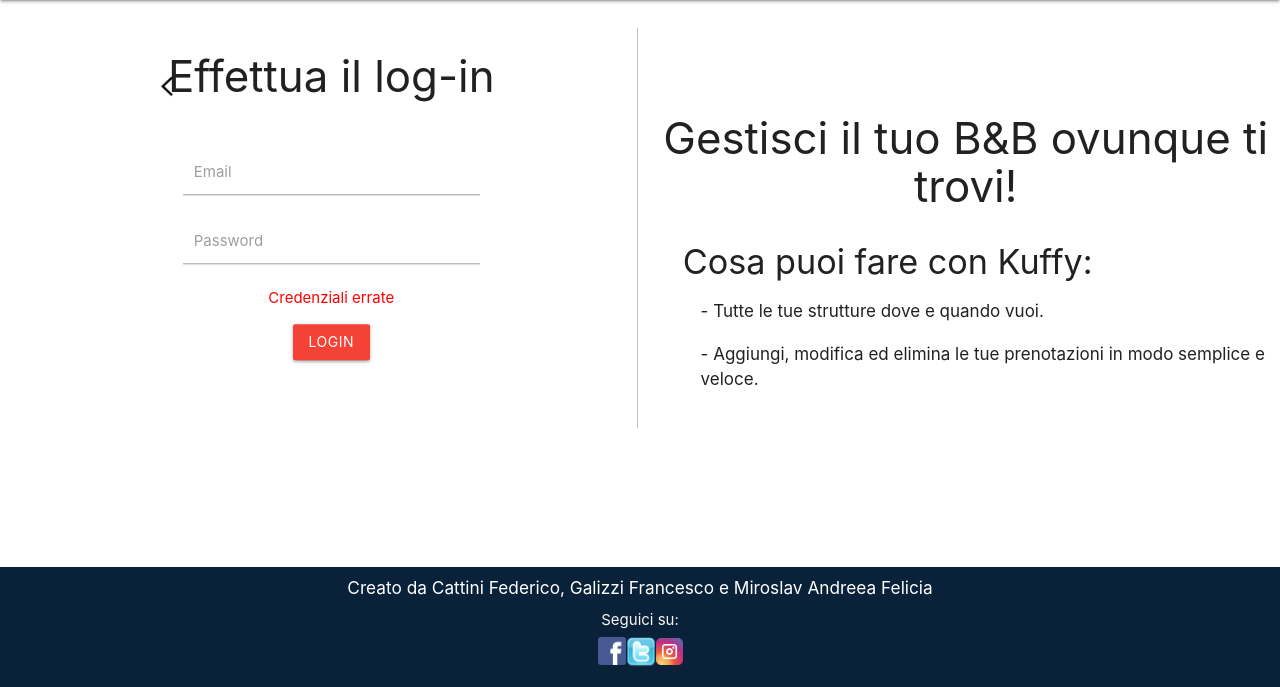
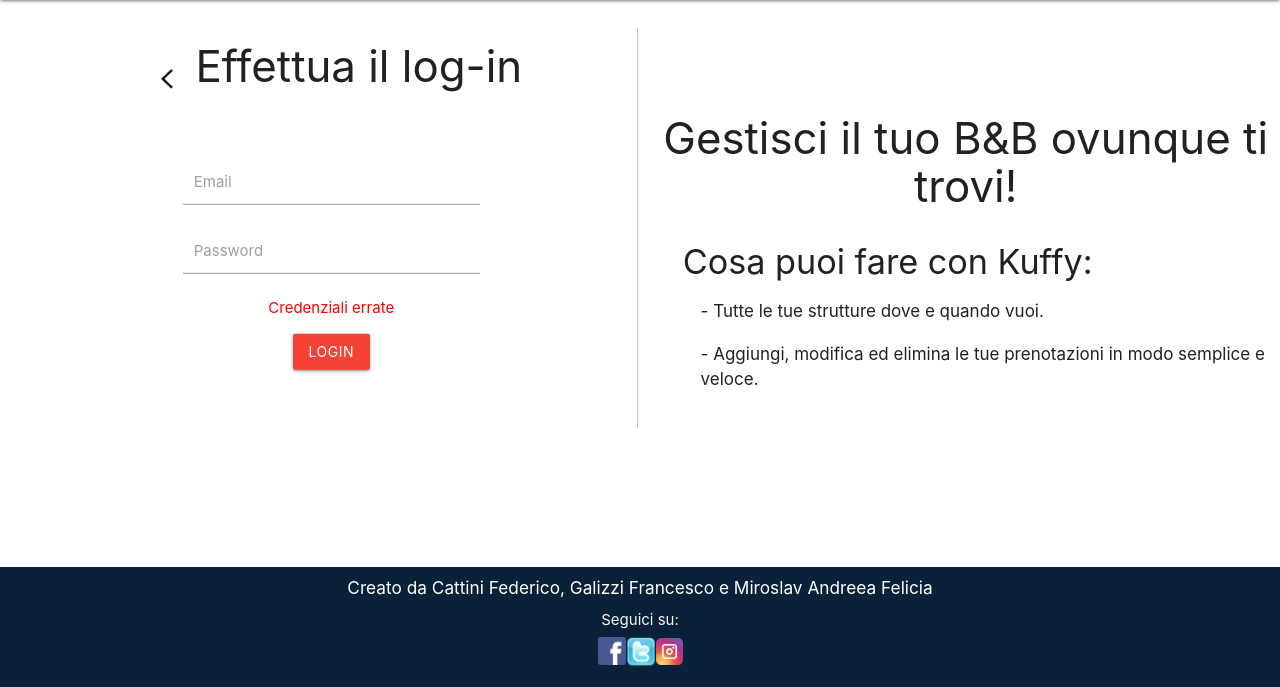
Before and after one commit to andreeamiroslav/kuffy, a PHP site: page /index.php?msg=wrong in a window 1280 px wide. Shown: the part 113-800 px from the top of the page. Run offline with PHP 8.4, Linux system fonts and the light colour scheme; the visitor is signed in with stand-in values (Sample User, id 1).

Commit message:
- Fix effettua il login?

```diff
--- a/index.php
+++ b/index.php
@@ -21,12 +21,18 @@
           ?>
       </div>
       <div id="login-fields">
-        <div class="row">
-          <div class="col offset-s2 s1">
+      <div>
+        <div class="row valign-wrapper">
+          <div class="col s1">
             <a href="#!" onclick="loginOff();"><img src="Icone/av8a49a4f81c3318dc69d.png" id="login-back-icon"></a>
           </div>
+          <div class="col s11">
+          <h3 >Effettua il log-in</h3>
         </div>
-        <h3>Effettua il log-in</h3>
+        </div>
+      </div>
+
+        <div class="valign-wrapper">
           <div class="input-field col offset-s3 s6">
                 <form action="checkLogin.php" method="post" id="login">
                   <div class="input-field">
@@ -44,6 +50,7 @@
                ?>
                   <button type="submit" class="btn waves-effect waves-light">Login</button>
                 </form>
+          </div>
         </div>
       </div>
 
```
Lines whose indentation alone changed are shown as unchanged.
